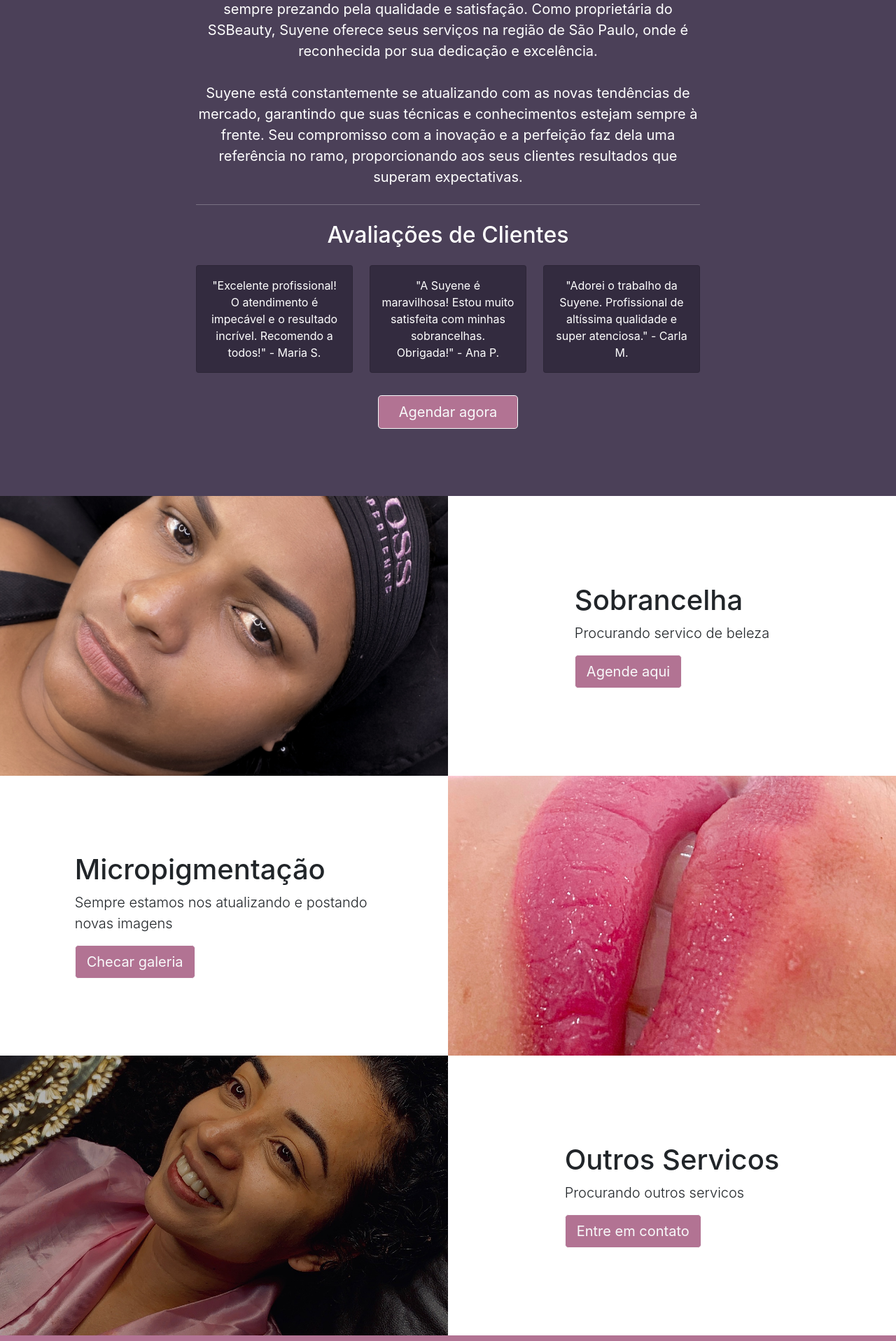
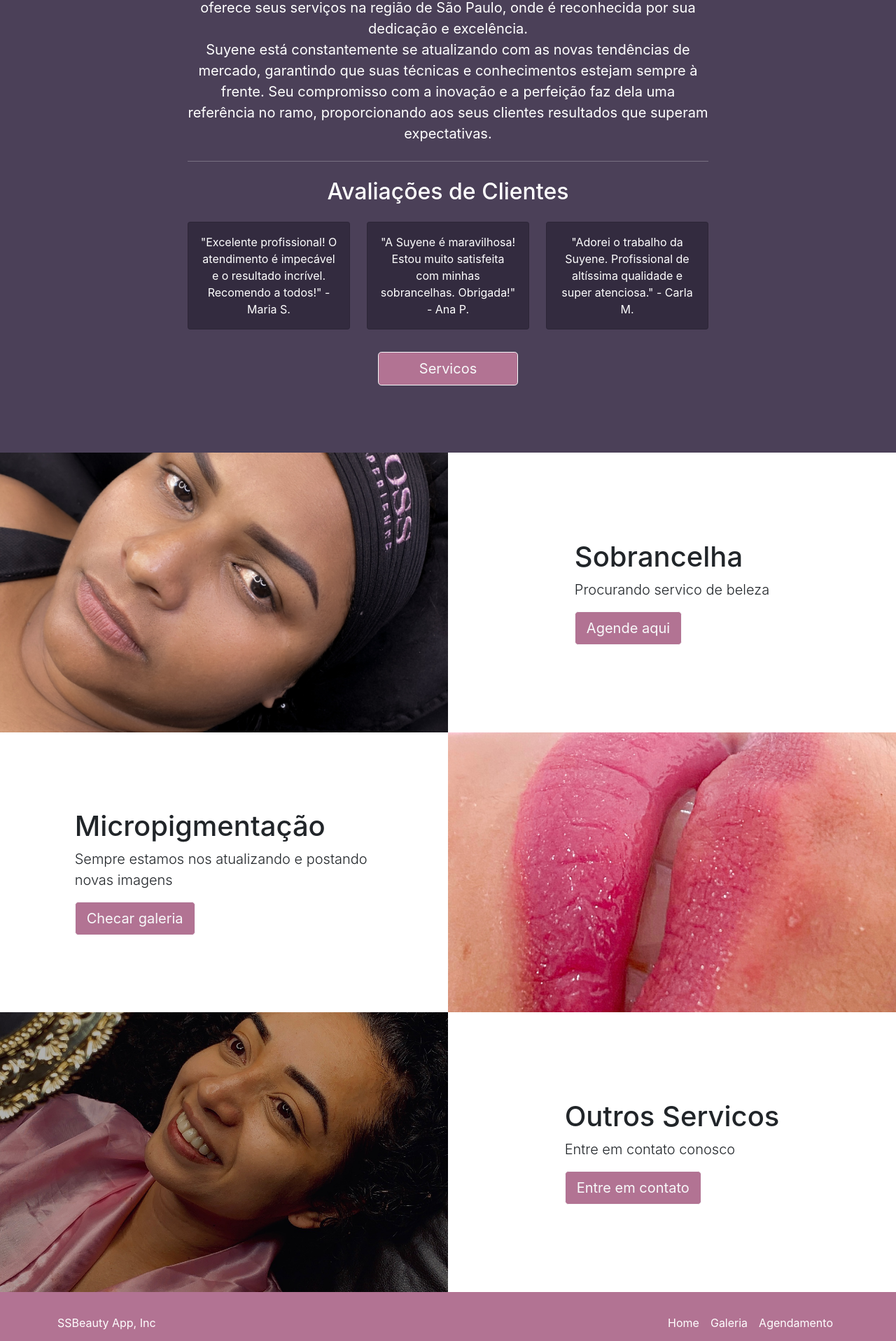
Before and after one commit to moisesgianizelli/ssbeauty-frontend, a React (Create React App) app: page /home in a window 1280 px wide. Shown: the part 1132-3049 px from the top of the page at 70% size. Built offline with nearby package versions, Linux system fonts and the light colour scheme.

Commit message:
small changes

```diff
--- a/src/layouts/HomePage/components/AboutMe.tsx
+++ b/src/layouts/HomePage/components/AboutMe.tsx
@@ -3,12 +3,11 @@ import { NavLink } from "react-router-dom";
 export const AboutMe = () => {
   return (
     <div
+      id="aboutMe"
       className="p-5"
       style={{
         backgroundColor: "#4b4058",
         minHeight: "100vh",
-        paddingLeft: "1rem",
-        paddingRight: "1rem",
       }}
     >
       <div
@@ -16,7 +15,10 @@ export const AboutMe = () => {
         style={{ height: "100%" }}
       >
         <div className="row w-100">
-          <div className="col-12 col-md-10 col-lg-8 mx-auto text-center">
+          <div
+            className="col-12 col-md-10 col-lg-8 mx-auto text-center"
+            style={{ padding: "0rem", marginTop: "-2rem" }}
+          >
             <h1 className="display-5 fw-bold">SSBeauty</h1>
             <p className="fs-5">
               Profissionalizada em micropigmentação, unhas e sobrancelhas,
@@ -25,7 +27,6 @@ export const AboutMe = () => {
               10 mil clientes, sempre prezando pela qualidade e satisfação. Como
               proprietária do SSBeauty, Suyene oferece seus serviços na região
               de São Paulo, onde é reconhecida por sua dedicação e excelência.
-              <br />
               <br />
               Suyene está constantemente se atualizando com as novas tendências
               de mercado, garantindo que suas técnicas e conhecimentos estejam
@@ -80,13 +81,13 @@ export const AboutMe = () => {
               </div>
             </div>
 
-            <NavLink
-              to="/agendamento"
+            <a
+              href="#servicos"
               className="btn main-color btn-lg btn-outline-light mt-3"
               style={{ width: "200px" }}
             >
-              Agendar agora
-            </NavLink>
+              Servicos
+            </a>
           </div>
         </div>
       </div>
--- a/src/layouts/HomePage/components/ExploreTopOptions.tsx
+++ b/src/layouts/HomePage/components/ExploreTopOptions.tsx
@@ -61,13 +61,13 @@ export const ExploreTopOptions = () => {
               </ul>
             </div>
 
-            <NavLink
-              to="/gallery"
+            <a
+              href="#aboutMe"
               className="btn main-color btn-lg btn-outline-light mt-3 mx-auto"
               style={{ width: "200px" }}
             >
               Conheça mais
-            </NavLink>
+            </a>
           </div>
         </div>
       </div>
--- a/src/layouts/HomePage/components/Heros.tsx
+++ b/src/layouts/HomePage/components/Heros.tsx
@@ -2,7 +2,7 @@ import { NavLink } from "react-router-dom";
 
 export const Heros = () => {
   return (
-    <div>
+    <div id="servicos">
       <div className="d-none d-lg-block">
         <div className="row g-0">
           <div className="col-sm-6 col-md-6">
@@ -14,7 +14,7 @@ export const Heros = () => {
               <p className="lead">Procurando servico de beleza</p>
               <NavLink
                 className="btn main-color btn-lg btn-outline-light"
-                to="/booking"
+                to="/agendamento"
               >
                 Agende aqui
               </NavLink>
@@ -47,10 +47,10 @@ export const Heros = () => {
           <div className="col-4 col-md-4 container d-flex justify-content-center align-items-center">
             <div className="ml-2">
               <h1>Outros Servicos</h1>
-              <p className="lead">Procurando outros servicos</p>
+              <p className="lead">Entre em contato conosco</p>
               <NavLink
                 className="btn main-color btn-lg btn-outline-light"
-                to="/booking"
+                to="/agendamento"
               >
                 Entre em contato
               </NavLink>
@@ -81,6 +81,16 @@ export const Heros = () => {
               </a>
             </div>
           </div>
+          <div className="m-2">
+            <div className="col-image-left2"></div>
+            <div className="mt-2">
+              <h1>Outros servicos</h1>
+              <p className="lead">Entre em contato</p>
+              <a className="btn main-color btn-lg text-white" href="#">
+                Entre em contato
+              </a>
+            </div>
+          </div>
         </div>
       </div>
     </div>
```
